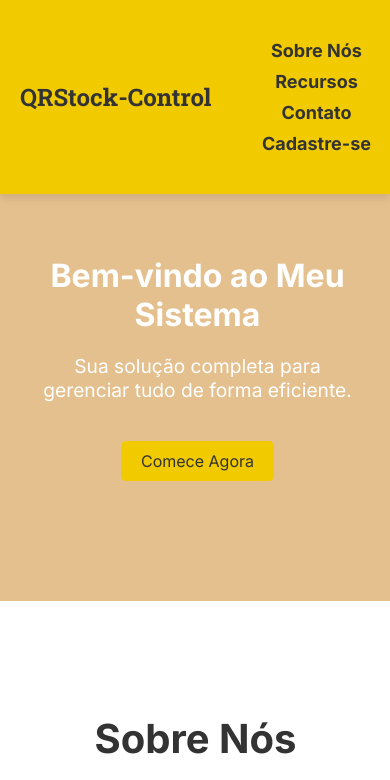
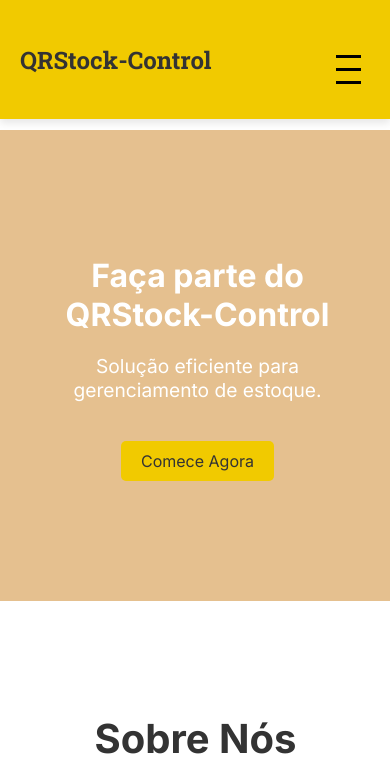
Before and after one commit to Fgv003/QRStock-Control, a website: page landing_page.html in a window 390 px wide. Shown: the top 780 px of the page. Drawn offline with Linux system fonts and the light colour scheme.

Commit message:
Correções responsividade landing page

```diff
--- a/landing_page.html
+++ b/landing_page.html
@@ -18,13 +18,18 @@
                 <a href="#contact">Contato</a>
                 <a href="/cadastro_Usuario.html">Cadastre-se</a>
             </nav>
+            <div class="menu_toggle">
+                <span></span>
+                <span></span>
+                <span></span>
+            </div>
         </div>
     </header>
 
     <section class="hero">
         <div class="container">
-            <h1>Bem-vindo ao Meu Sistema</h1>
-            <p>Sua solução completa para gerenciar tudo de forma eficiente.</p>
+            <h1>Faça parte do QRStock-Control</h1>
+            <p>Solução eficiente para gerenciamento de estoque.</p>
             <a href="https://qrstock-control.vercel.app/" class="cta-button">Comece Agora</a>
         </div>
     </section>
@@ -55,7 +60,7 @@
                     <p>Sistema de fácil compreensão sendo intuitivo e acessível para todos os usuários</p>
                 </div>
             </div>
-            <a href="https://qrstock-control.vercel.app/" class="cta-button">Explore Recursos</a>
+            <a href="https://qrstock-control.vercel.app/" class="cta-button">Cadastre-se</a>
             <img src="/Assets/index.jpeg" alt="Tela do Sistema" class="responsive-image">
         </div>
     </section>
@@ -83,5 +88,30 @@
             <p>&copy; 2024 QRStock-Control. Todos os direitos reservados.</p>
         </div>
     </footer>
+
+    <script>
+        const menuToggle = document.querySelector('.menu_toggle');
+        const nav = document.querySelector('.nav');
+        const header = document.querySelector('.header');
+
+        menuToggle.addEventListener('click', () => {
+            nav.classList.toggle('active');
+        });
+
+        document.addEventListener('click', (event) => {
+            if (!header.contains(event.target)) {
+                nav.classList.remove('active');
+            }
+        });
+
+        // Alinhamento das barras do menu toggle
+        menuToggle.style.position = 'relative';
+        menuToggle.style.right = '10px';
+        menuToggle.style.top = '10px';
+
+        nav.style.position = 'absolute';
+        nav.style.right = '50%';
+        nav.style.transform = 'translateX(50%)';
+    </script>
 </body>
 </html>
--- a/style/style_LandingPage.css
+++ b/style/style_LandingPage.css
@@ -41,6 +41,21 @@ body, html {
 .header .nav {
     display: flex;
     gap: 15px;
+    position: absolute;
+    top: 60px;
+    right: 50%;
+    transform: translateX(50%);
+    flex-direction: column;
+    align-items: center;
+    background-color: #fff;
+    padding: 20px;
+    border-radius: 8px;
+    box-shadow: 0 4px 8px rgba(0, 0, 0, 0.1);
+    display: none;
+}
+
+.header .nav.active {
+    display: flex;
 }
 
 .header .nav a {
@@ -48,6 +63,23 @@ body, html {
     color: #333;
     font-weight: bold;
     font-size: 18px;
+    margin: 10px 0;
+}
+
+.menu_toggle {
+    display: flex;
+    flex-direction: column;
+    cursor: pointer;
+    align-items: center;
+}
+
+.menu_toggle span {
+    display: block;
+    width: 25px;
+    height: 3px;
+    margin: 5px 0;
+    background: #000;
+    transition: all 0.3s ease;
 }
 
 .hero {
@@ -162,12 +194,15 @@ body, html {
 }
 
 /* Responsividade */
+@media (max-width: 768px) {
+    .menu_toggle {
+        display: flex;
 
-@media (max-width: 768px) {
-    .header .nav {
-        flex-direction: column;
-        align-items: center;
-        gap: 10px;
+    }
+
+    .nav {
+        right: 0;
+        transform: translateX(0);
     }
 
     .hero h1 {
```
